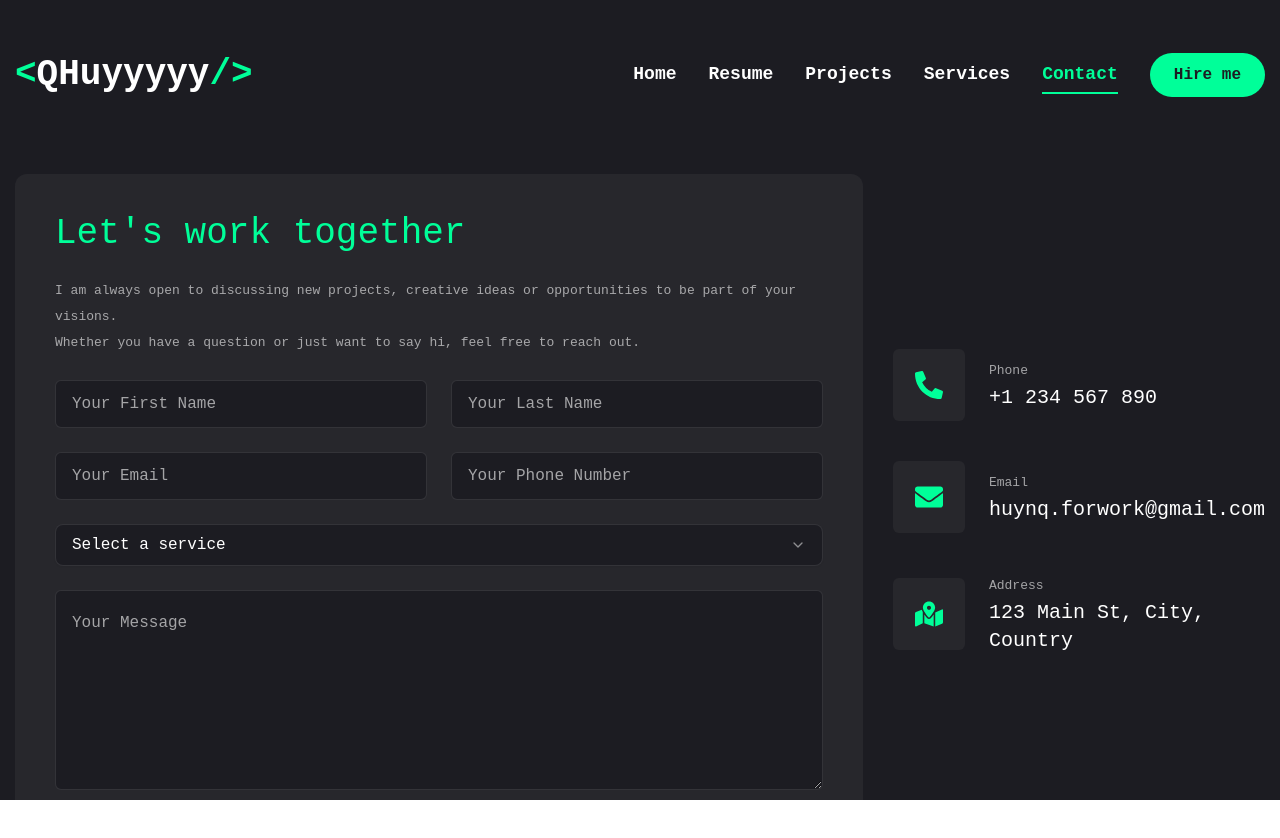
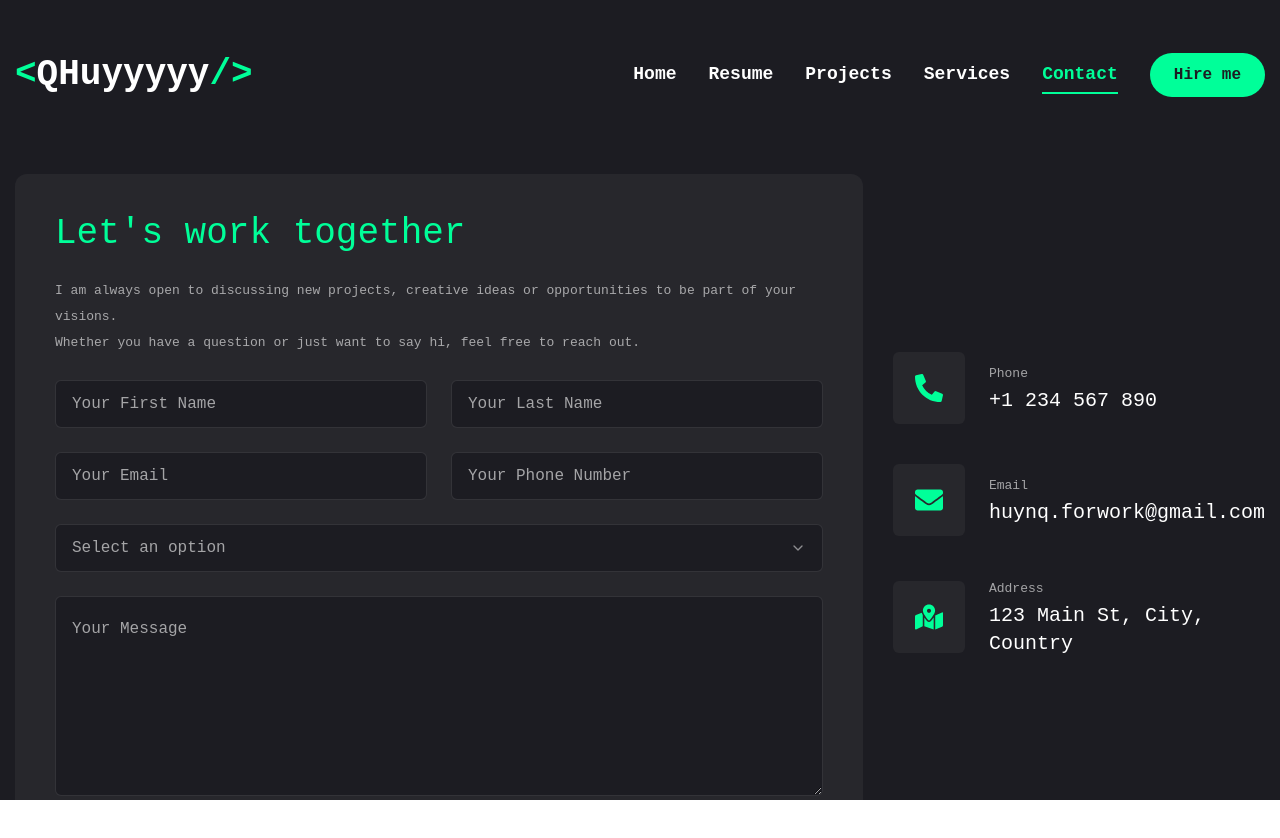
Before and after one commit to QHuyyyyy/resume-demo, a Next.js app: page /contact in a window 1280 px wide. Shown: the top 838 px of the page. Built offline with nearby package versions, Linux system fonts and the light colour scheme.

Commit message:
finished contact page

```diff
--- a/app/contact/page.jsx
+++ b/app/contact/page.jsx
@@ -39,8 +39,8 @@ export default function Contact() {
                                 <Input type="phone" placeholder="Your Phone Number" />
                             </div>
                             <Select>
-                                <SelectTrigger className="w-full bg-primary font-light text-base border border-white/10 rounded-lg px-4 py-5  outline-none focus:border-accent">
-                                    <SelectValue className="placeholder:text-white/60" placeholder="Select a service" />
+                                <SelectTrigger  >
+                                    <SelectValue />
                                 </SelectTrigger>
                                 <SelectContent className="bg-[#27272c] text-white border border-gray-600 rounded-lg">
                                     <SelectGroup>
--- a/components/ui/select.jsx
+++ b/components/ui/select.jsx
@@ -19,9 +19,10 @@ function SelectGroup({
 }
 
 function SelectValue({
-  ...props
+  placeholder, ...props
 }) {
-  return <SelectPrimitive.Value data-slot="select-value" {...props} />;
+  return <SelectPrimitive.Value data-slot="select-value" className="text-white" // Màu mặc định cho giá trị đã chọn
+    placeholder={placeholder} {...props} />;
 }
 
 function SelectTrigger({
@@ -35,10 +36,15 @@ function SelectTrigger({
       data-slot="select-trigger"
       data-size={size}
       className={cn(
-        "border-input data-[placeholder]:text-muted-foreground [&_svg:not([class*='text-'])]:text-muted-foreground focus-visible:border-ring focus-visible:ring-ring/50 aria-invalid:ring-destructive/20 dark:aria-invalid:ring-destructive/40 aria-invalid:border-destructive dark:bg-input/30 dark:hover:bg-input/50 flex w-fit items-center justify-between gap-2 rounded-md border bg-transparent px-3 py-2 text-sm whitespace-nowrap shadow-xs transition-[color,box-shadow] outline-none focus-visible:ring-[3px] disabled:cursor-not-allowed disabled:opacity-50 data-[size=default]:h-9 data-[size=sm]:h-8 *:data-[slot=select-value]:line-clamp-1 *:data-[slot=select-value]:flex *:data-[slot=select-value]:items-center *:data-[slot=select-value]:gap-2 [&_svg]:pointer-events-none [&_svg]:shrink-0 [&_svg:not([class*='size-'])]:size-4",
+        "flex h-[48px] w-full items-center justify-between rounded-md border border-white/10 bg-primary px-4 py-5 text-base focus:border-accent outline-none",
         className
       )}
       {...props}>
+      <SelectValue
+        placeholder={
+          <span className="text-white/60">Select an option</span> // Placeholder màu trắng/60
+        }
+      />
       {children}
       <SelectPrimitive.Icon asChild>
         <ChevronDownIcon className="size-4 opacity-50" />
@@ -98,7 +104,7 @@ function SelectItem({
     <SelectPrimitive.Item
       data-slot="select-item"
       className={cn(
-        "focus:bg-accent focus:text-accent-foreground [&_svg:not([class*='text-'])]:text-muted-foreground relative flex w-full cursor-default items-center gap-2 rounded-sm py-1.5 pr-8 pl-2 text-sm outline-hidden select-none data-[disabled]:pointer-events-none data-[disabled]:opacity-50 [&_svg]:pointer-events-none [&_svg]:shrink-0 [&_svg:not([class*='size-'])]:size-4 *:[span]:last:flex *:[span]:last:items-center *:[span]:last:gap-2",
+        "text-white focus:bg-accent focus:text-accent-foreground [&_svg:not([class*='text-'])]:text-muted-foreground relative flex w-full cursor-default items-center gap-2 rounded-sm py-1.5 pr-8 pl-2 text-sm outline-hidden select-none data-[disabled]:pointer-events-none data-[disabled]:opacity-50 [&_svg]:pointer-events-none [&_svg]:shrink-0 [&_svg:not([class*='size-'])]:size-4 *:[span]:last:flex *:[span]:last:items-center *:[span]:last:gap-2",
         className
       )}
       {...props}>
```
